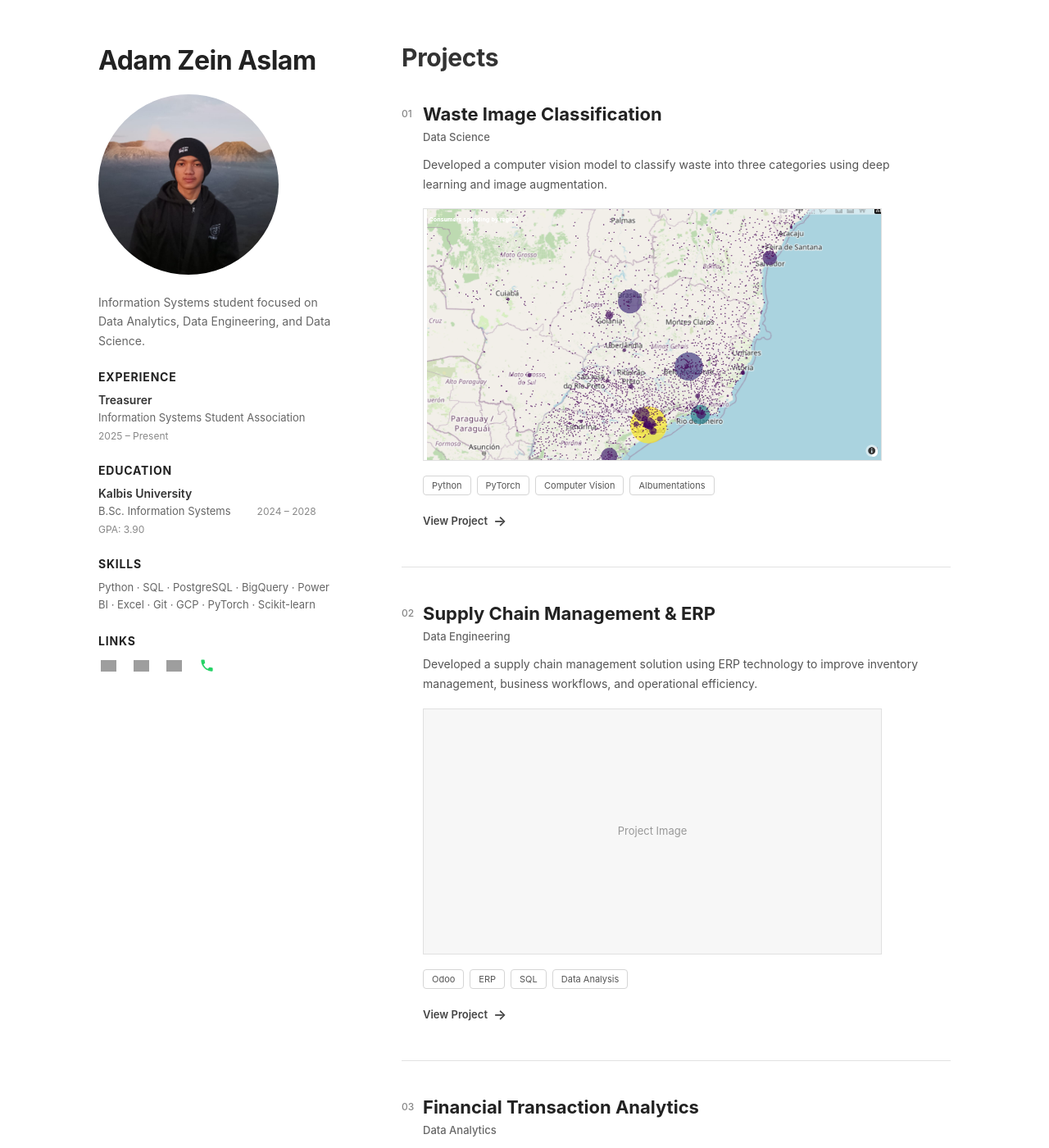
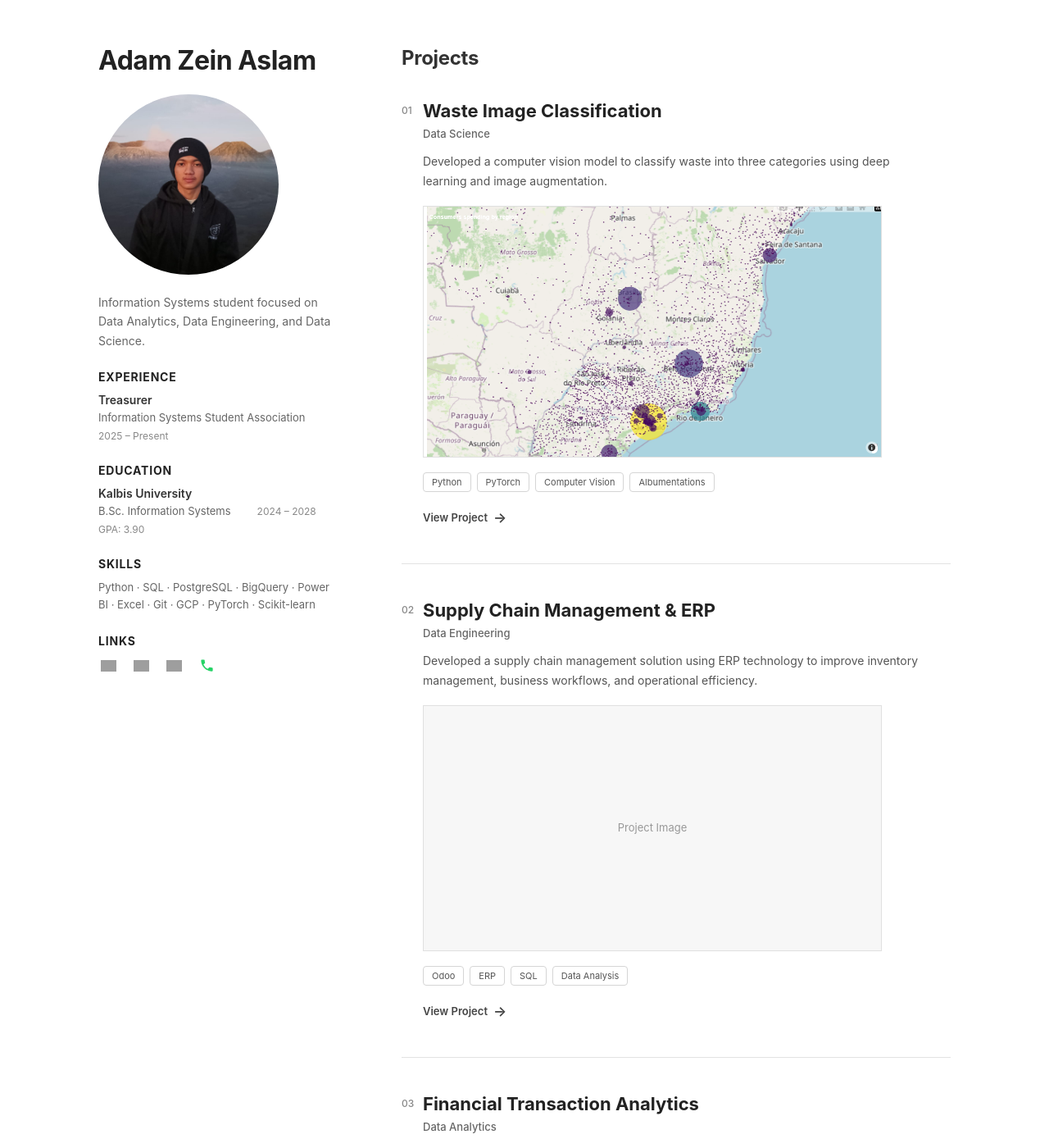
Before and after one commit to AdamZeinAslam/AdamZeinAslam.github.io, a Jekyll site: the page built from index.md, in a window 1280 px wide and 1400 px high. Shown: the whole window at 82% size. Built offline with Jekyll 4.4.1, drawn with Linux system fonts in a browser that asks for light colours; grey boxes are pictures that could not be loaded.

Commit message:
style: fix project title alignment and size, resolve css syntax error

```diff
--- a/assets/css/style.css
+++ b/assets/css/style.css
@@ -371,15 +371,15 @@ body {
    ========================================================= */
 
 .projects-section .projects-header {
-  margin: -4px 0 35px 0;
+  margin: 0 0 35px 0;
   padding: 0;
 }
 
 .projects-section .projects-title {
-  margin: -4px 0 35px 0;
+  margin: 0 0 35px 0;
   padding: 0;
 
-  font-size: 30px;
+  font-size: 24px;
   font-weight: 700;
   line-height: 1.3;
 
@@ -686,8 +686,6 @@ body {
 
 }
 
-  .project-image {
-    max-height: 400px;
-  }
-
+.project-image {
+  max-height: 400px;
 }
```
